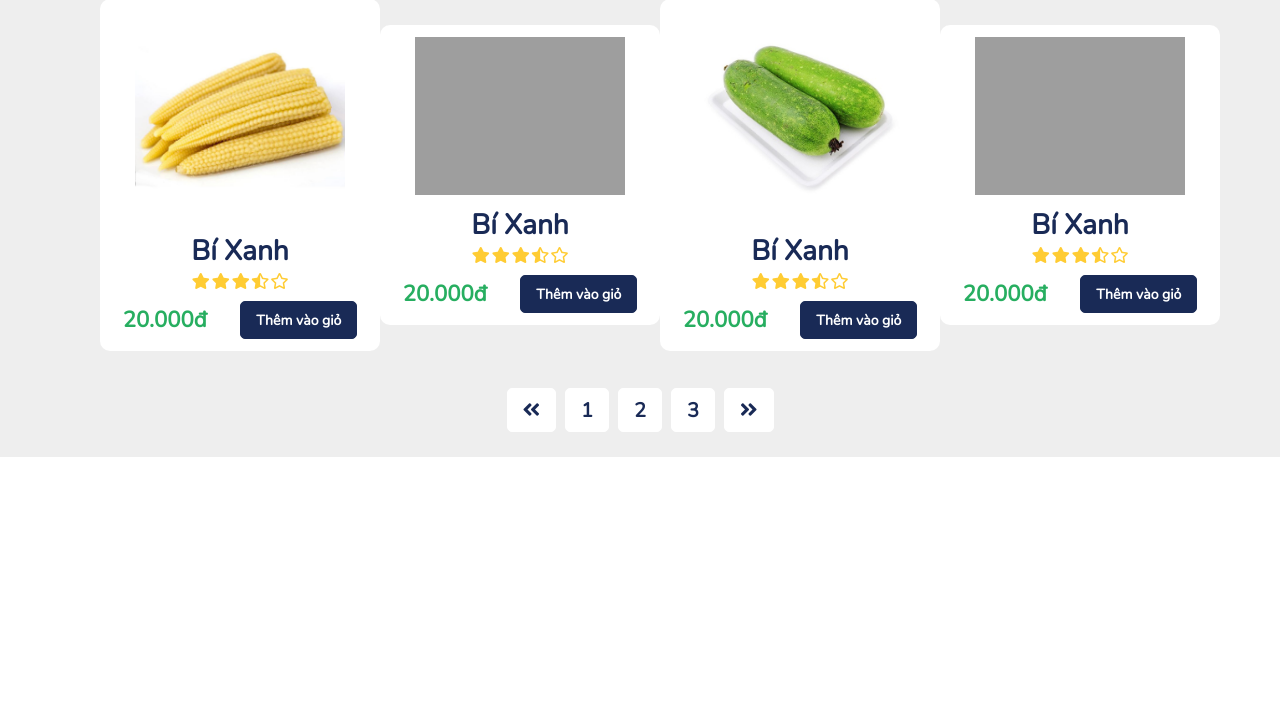
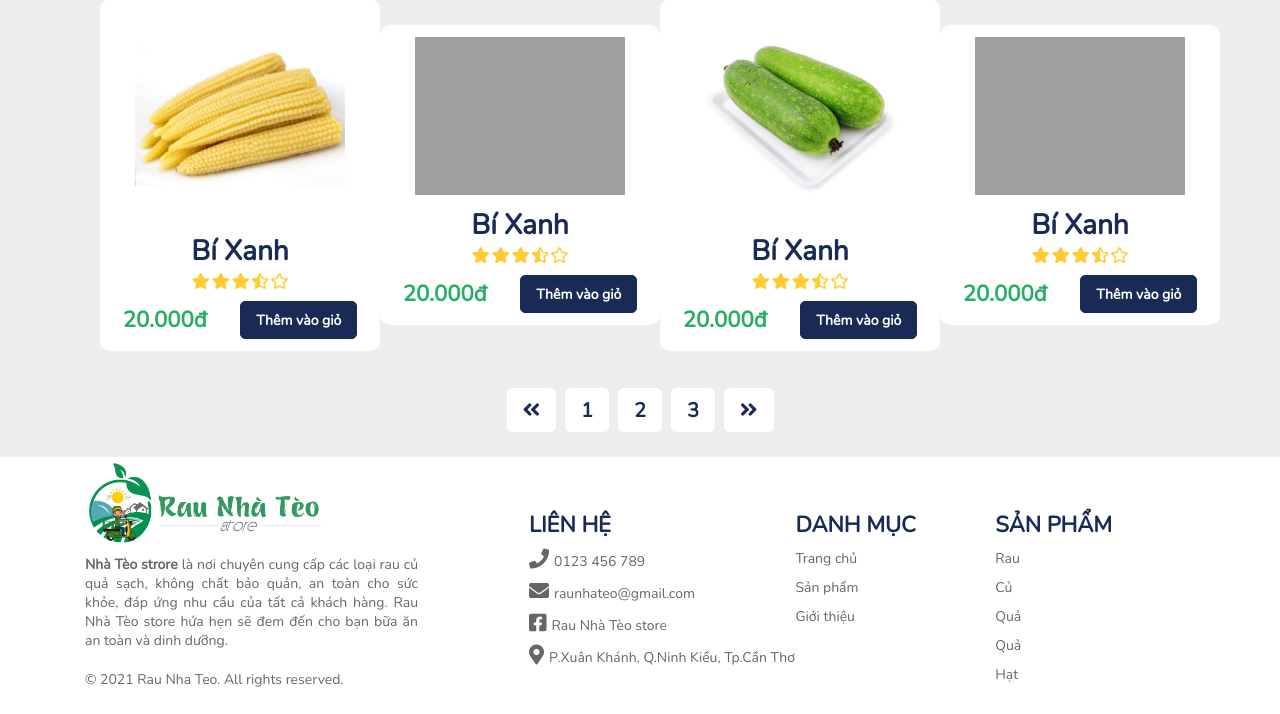
Before and after one commit to tunglamdev/TeoStore, a PHP site: page / in a window 1280 px wide. Shown: the part 2851-3565 px from the top of the page. Before the commit the page ends 3308 px from the top, so only its background shows below. Run offline with PHP 8.4, Linux system fonts and the light colour scheme.

Commit message:
Add: Footer interface

```diff
--- a/App/Views/client/shared/footer.php
+++ b/App/Views/client/shared/footer.php
@@ -1 +1,37 @@
 <!-- Footer -->
+<div class="wrapper bg-white">
+    <div class="container">
+        <div class="footer">
+            <div class="footer-intro">
+                <img class="footer-intro-img mb-2" src="<?= URL_ICON ?>/logo.png" alt="logo">
+                <p class="footer-intro-content"><b class="footer-intro-content">Nhà Tèo strore </b>là nơi chuyên cung cấp các loại rau củ quả sạch, không chất bảo quản, an toàn cho sức khỏe, đáp ứng nhu cầu của tất cả khách hàng. Rau Nhà Tèo store </b>hứa hẹn sẽ đem đến cho bạn bữa ăn an toàn và dinh dưỡng.</p>
+                <p class="footer-intro-content">© 2021 Rau Nha Teo. All rights reserved.</p>
+            </div>
+            <div class="footer-nav">
+                <div class="footer-nav-content" style="width: 40%">
+                    <h3 class="footer-nav-title">LIÊN HỆ</h3>
+                    <p class="footer-nav-link"><i class="fas fa-phone me-1"></i>0123 456 789</p>
+                    <p class="footer-nav-link"><i class="fas fa-envelope me-1"></i>raunhateo@gmail.com</p>
+                    <p class="footer-nav-link"><a href="#"><i class="fab fa-facebook-square me-1"></i>Rau Nhà Tèo store</a></p>
+                    <p class="footer-nav-link"><i class="fas fa-map-marker-alt me-1"></i>P.Xuân Khánh, Q.Ninh Kiều, Tp.Cần Thơ</p>
+                </div>
+
+                <div class="footer-nav-content">
+                    <h3 class="footer-nav-title">DANH MỤC</h3>
+                    <p class="footer-nav-link"><a href="#">Trang chủ</a></p>
+                    <p class="footer-nav-link"><a href="#">Sản phẩm</a></p>
+                    <p class="footer-nav-link"><a href="#">Giới thiệu</a></p>
+                </div>
+
+                <div class="footer-nav-content">
+                    <h3 class="footer-nav-title">SẢN PHẨM</h3>
+                    <p class="footer-nav-link"><a href="#">Rau</a></p>
+                    <p class="footer-nav-link"><a href="#">Củ</a></p>
+                    <p class="footer-nav-link"><a href="#">Quả</a></p>
+                    <p class="footer-nav-link"><a href="#">Quả</a></p>
+                    <p class="footer-nav-link"><a href="#">Hạt</a></p>
+                </div>
+            </div>
+        </div>
+    </div>
+</div>
--- a/App/Views/client/shared/layout.php
+++ b/App/Views/client/shared/layout.php
@@ -10,6 +10,7 @@
     <link rel="stylesheet" href="<?= URL_CSS ?>/base.css">
     <link rel="stylesheet" href="<?= URL_CSS ?>/reset.css">
     <link rel="stylesheet" href="<?= URL_CSS ?>/header.css">
+    <link rel="stylesheet" href="<?= URL_CSS ?>/footer.css">
     <link rel="stylesheet" href="<?= URL_CSS ?>/guarantee.css">
     <link rel="stylesheet" href="<?= URL_CSS ?>/home.css">
 </head>
--- a/public/css/footer.css
+++ b/public/css/footer.css
@@ -0,0 +1,120 @@
+/* ----- Footer----- */
+.footer{
+    display: flex;
+    justify-content: space-between;
+    align-items: flex-start;
+}
+
+.footer-intro{
+    width: 30%;
+    display: flex;
+    flex-direction: column;
+    justify-content:flex-start;
+    align-items: flex-start;
+}
+
+.footer-intro-img{
+    width: 240px;
+}
+
+.footer-intro-content{
+    width: 100%;
+    font-size: 14px;
+    color: #666666;
+    text-align: justify;
+}
+
+.footer-nav{
+    width: 60%;
+    display: flex;
+    justify-content:space-around;
+    align-items: flex-start;
+    margin-top: 50px;
+}
+
+.footer-nav-content{
+    width: 30%;
+    display: flex;
+    flex-direction: column;
+}
+
+.footer-nav-title{
+    font-weight: bold;
+    font-size: 22px;
+    color: #192A56;
+}
+
+.footer-nav-link{
+    font-size: 14px;
+    color: #666666;
+}
+p.footer-nav-link{
+    margin-bottom: 10px;
+}
+
+p.footer-nav-link a{
+    font-size: 14px;
+    color: #666666;
+    text-decoration: none;
+}
+
+p.footer-nav-link a:hover{
+    color: var(--green);
+}
+
+/* Mobile */
+@media only screen and (max-width: 739px){
+    .footer{
+       flex-direction: column;
+    }
+
+    .footer-intro{
+        width: 100%;
+        align-items: center;
+    }
+
+    .footer-intro-content{
+        margin-bottom: 5px;
+        text-align: center;
+    }
+
+    .footer-nav{
+        flex-direction: column-reverse;
+        width: 100%;
+        align-items: center;
+        margin-top: 10px;
+    }
+
+    .footer-nav-content{
+        width: 100%!important;
+        text-align: center;
+        margin-top: 20px;
+    }
+}
+
+@media only screen and (min-width: 739px) and (max-width: 1024px){
+    .footer{
+        flex-direction: column-reverse;
+    }
+
+    .footer-intro{
+        width: 100%;
+        text-align: center;
+        align-items: center;
+    }
+
+    .footer-intro-content{
+        margin-bottom: 5px;
+        text-align: center;
+    }
+
+    .footer-nav{
+        width: 100%;
+        margin-top: 10px;
+    }
+
+    .footer-nav-content{
+        width: 20%;
+        margin-top: 20px;
+    }
+}
```
